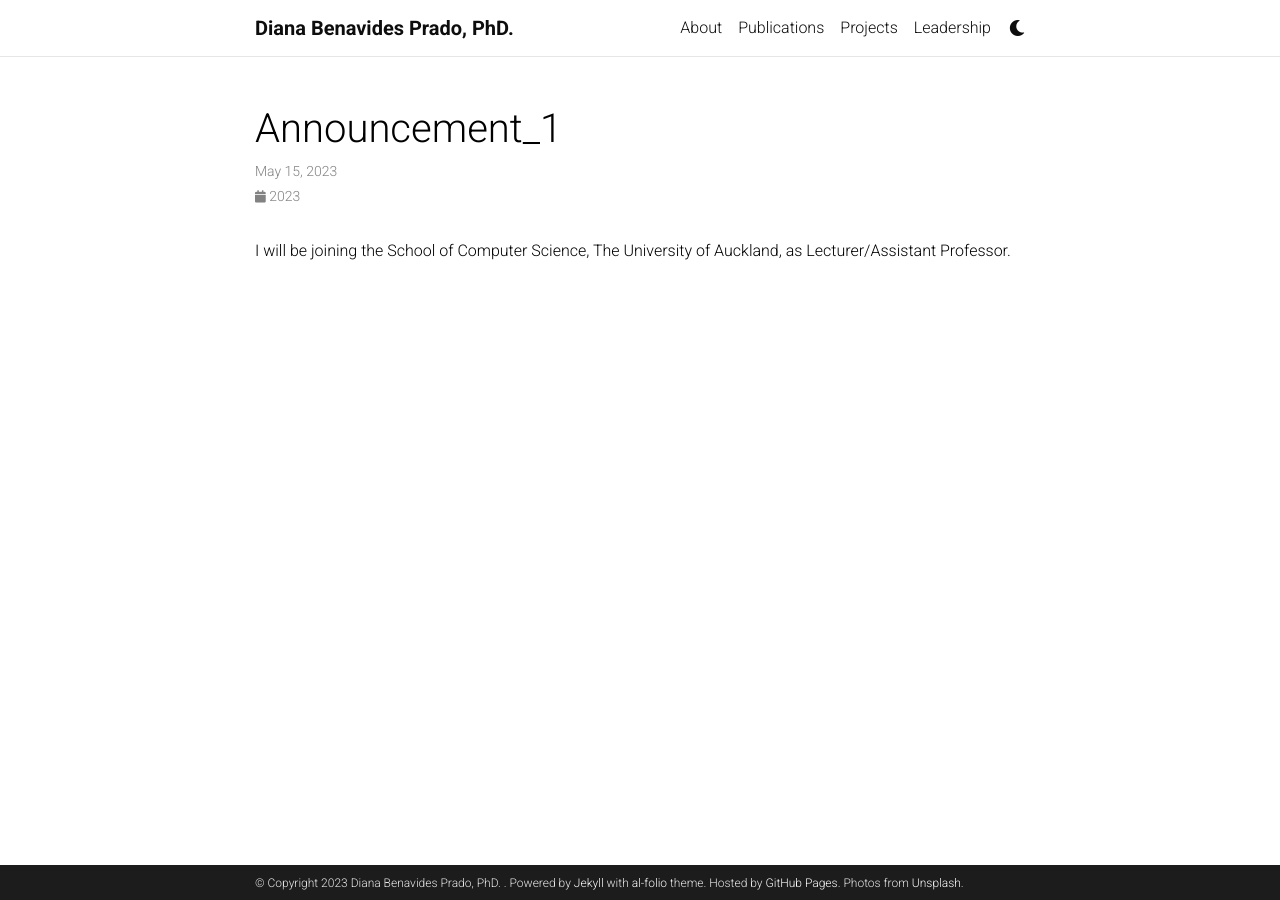
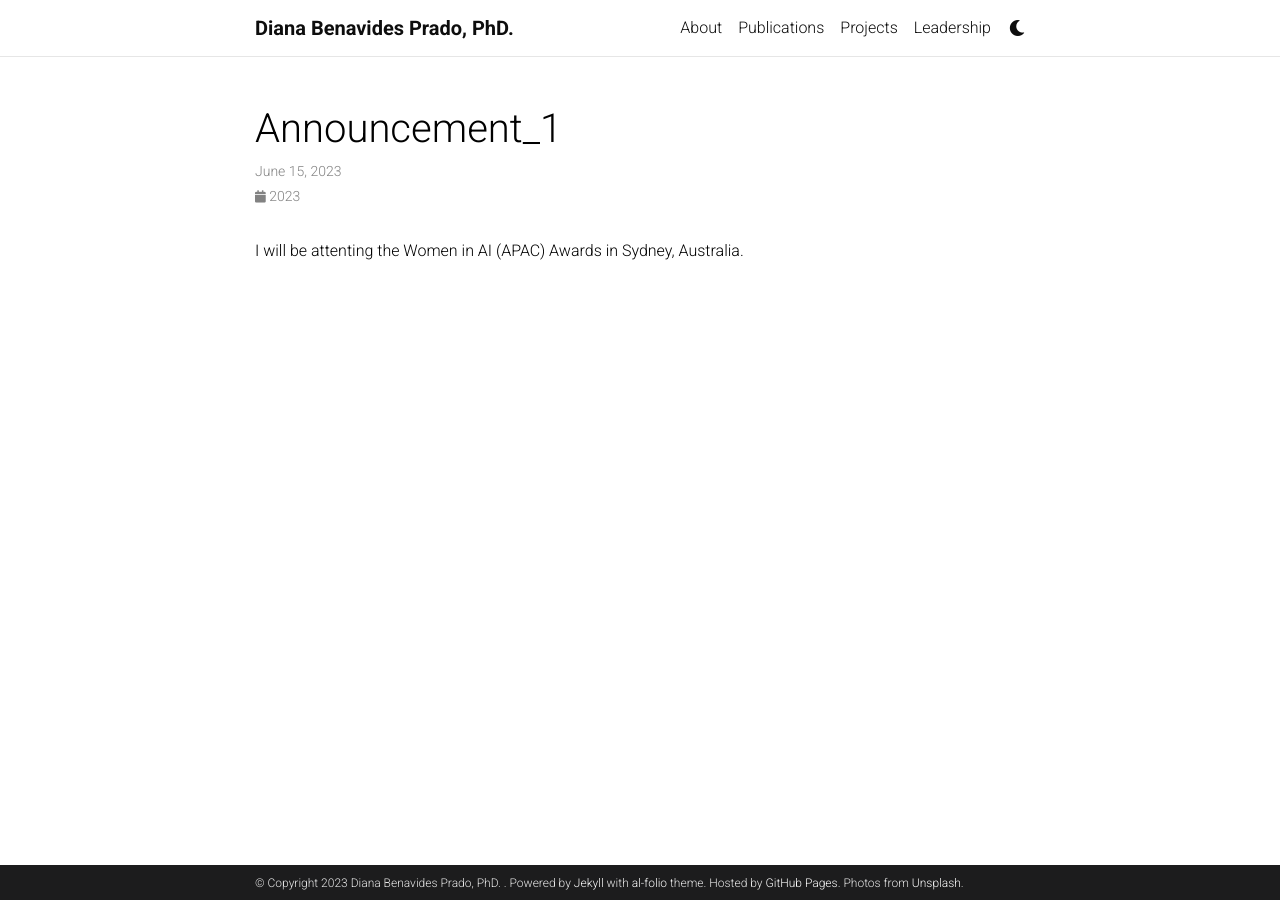
Before and after one commit to dianabenavidesprado/dianabenavidesprado.github.io, a Jekyll site: the page built from _news/announcement_1.md, in a window 1280 px wide. Built offline with Jekyll 4.4.1, drawn with Linux system fonts in a browser that asks for light colours; comment, search, counter and statistics services are not loaded; a style sheet for code colours, icons or effects is not loaded.

Commit message:
Update announcement_1.md
Commit

```diff
--- a/_news/announcement_1.md
+++ b/_news/announcement_1.md
@@ -1,7 +1,7 @@
 ---
 layout: post
-date: 2023-05-15
+date: 2023-06-15
 inline: true
 ---
 
-I will be joining the School of Computer Science, The University of Auckland, as Lecturer/Assistant Professor.
+I will be attenting the Women in AI (APAC) Awards in Sydney, Australia.
```
